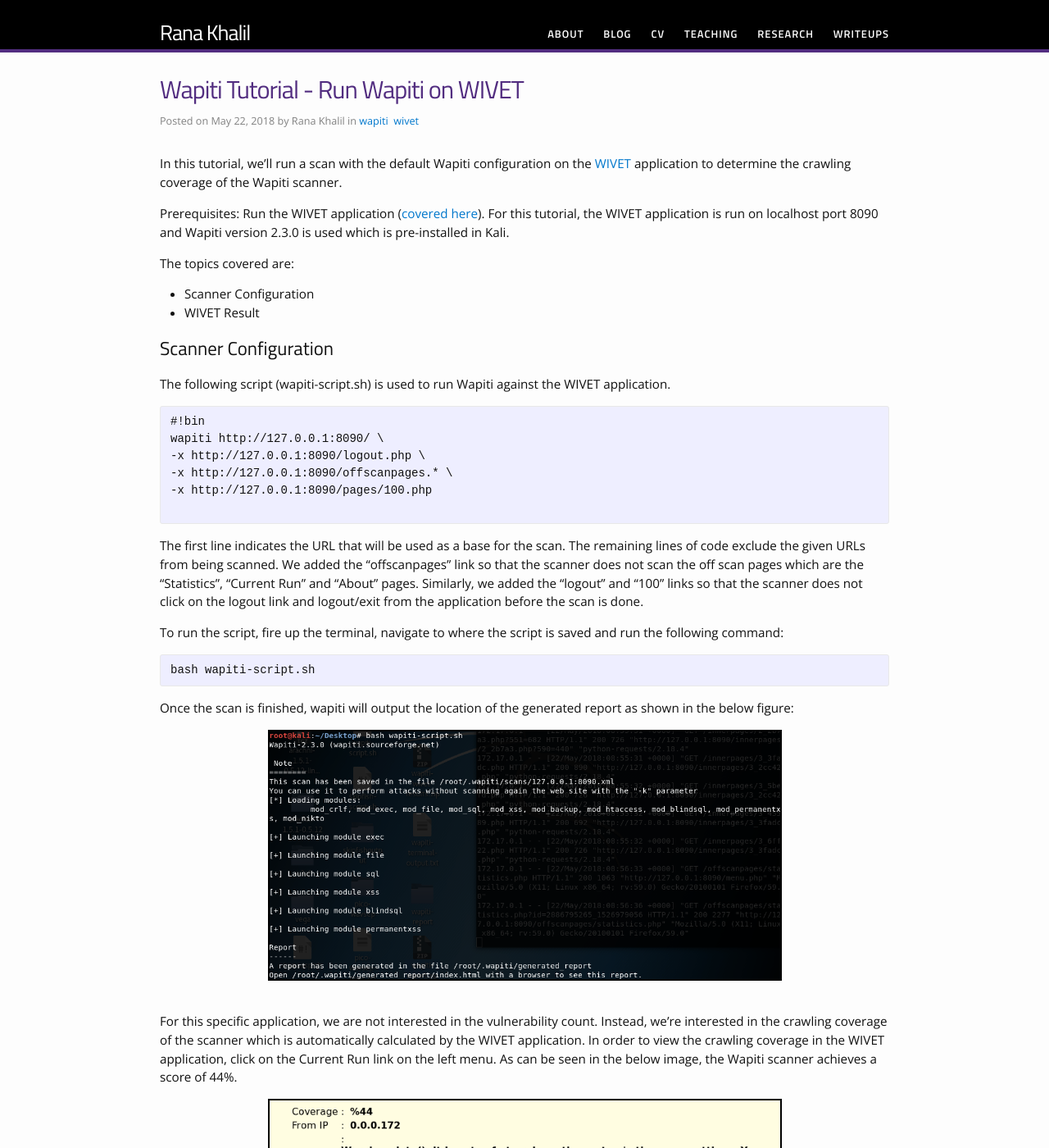
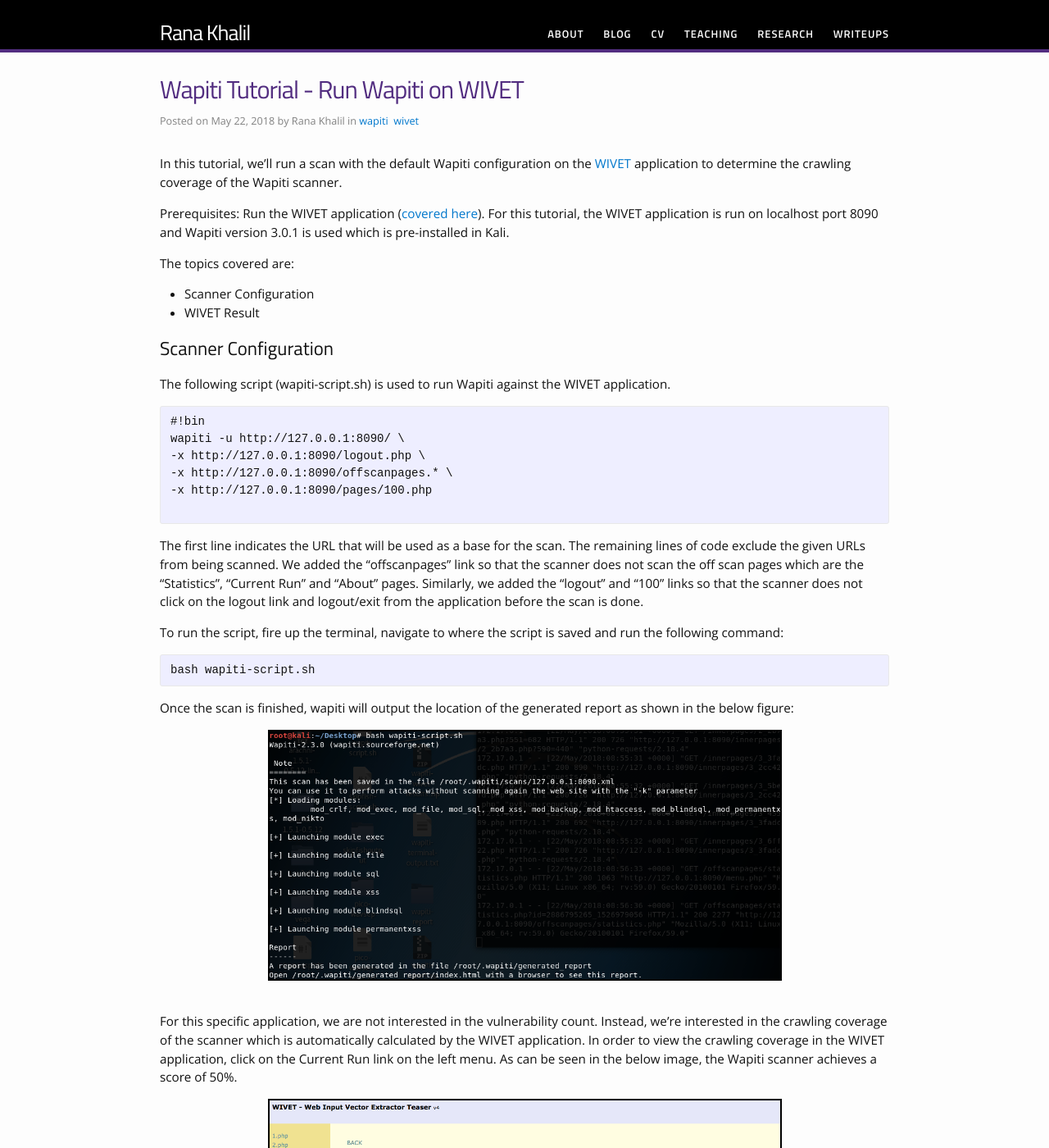
Before and after one commit to rkhal101/rkhal101.github.io, a Jekyll site: the page built from _posts/WAVS/wapiti/2018-05-22-wapiti-wivet.md, in a window 1280 px wide and 1400 px high. Shown: the whole window at 82% size. Built offline with Jekyll 4.4.1, drawn with Linux system fonts in a browser that asks for light colours; some of the changed text lies outside the part shown.

Commit message:
updated wivet wapiti blog to wapiti version 3.0.1

````diff
--- a/_posts/WAVS/wapiti/2018-05-22-wapiti-wivet.md
+++ b/_posts/WAVS/wapiti/2018-05-22-wapiti-wivet.md
@@ -10,7 +10,7 @@
 
 In this tutorial, we'll run a scan with the default Wapiti configuration on the [WIVET](https://github.com/bedirhan/wivet) application to determine the crawling coverage of the Wapiti scanner.
 
-Prerequisites: Run the WIVET application ([covered here](/_posts/WAVS/wivet)). For this tutorial, the WIVET application is run on localhost port 8090 and Wapiti version 2.3.0 is used which is pre-installed in Kali.
+Prerequisites: Run the WIVET application ([covered here](/_posts/WAVS/wivet)). For this tutorial, the WIVET application is run on localhost port 8090 and Wapiti version 3.0.1 is used which is pre-installed in Kali.
 
 The topics covered are:
 - Scanner Configuration
@@ -22,7 +22,7 @@
 
 ```*
 #!bin
-wapiti http://127.0.0.1:8090/ \
+wapiti -u http://127.0.0.1:8090/ \
 -x http://127.0.0.1:8090/logout.php \
 -x http://127.0.0.1:8090/offscanpages.* \
 -x http://127.0.0.1:8090/pages/100.php
@@ -42,10 +42,10 @@
 
 <center><img src="/images/blogs/wapiti/wapiti-terminal-output.png" width="70%" height="70%" style="border: 2px solid black"/></center><br>
 
-For this specific application, we are not interested in the vulnerability count. Instead, we're interested in the crawling coverage of the scanner which is automatically calculated by the WIVET application. In order to view the crawling coverage in the WIVET application, click on the Current Run link on the left menu. As can be seen in the below image, the Wapiti scanner achieves a score of 44%.
+For this specific application, we are not interested in the vulnerability count. Instead, we're interested in the crawling coverage of the scanner which is automatically calculated by the WIVET application. In order to view the crawling coverage in the WIVET application, click on the Current Run link on the left menu. As can be seen in the below image, the Wapiti scanner achieves a score of 50%.
 
 <center><img src="/images/blogs/wapiti/wapiti-wivet.png" width="70%" height="70%" style="border: 2px solid black"/></center><br>
 
 
 ## WIVET Result
-Wapiti scores a crawling coverage of 44% (slightly better than [ZAP](/_posts/WAVS/ZAP/zap_wivet)), which is pretty low! One thing to note is the test was done under the default settings. It is possible that if the scan is configured appropriately the crawling coverage might be significantly higher.
+Wapiti scores a crawling coverage of 50% (slightly better than [ZAP](/_posts/WAVS/ZAP/zap_wivet)), which is still pretty low! One thing to note is that the test was done under the default settings. It is possible that if the scanner is configured appropriately the crawling coverage might be significantly higher.
````
Also changed, not shown: images/blogs/wapiti/wapiti-wivet.png.
